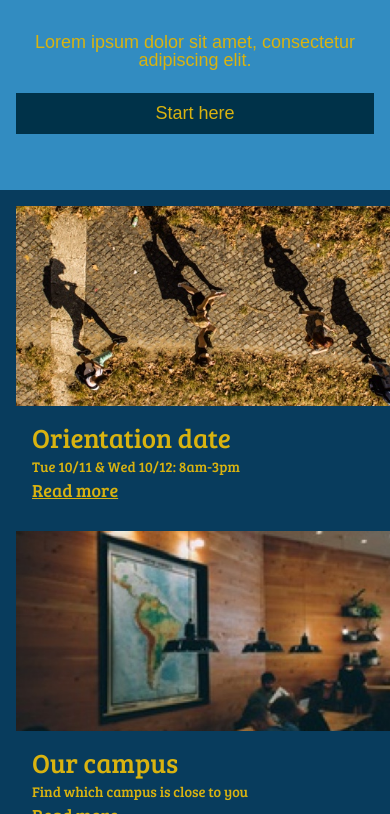
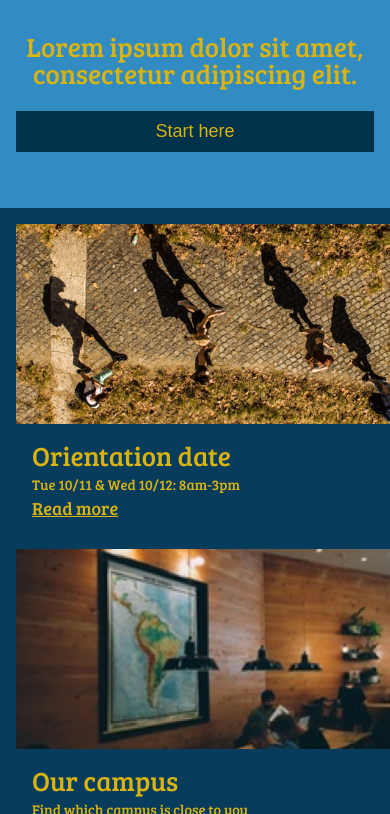
Before and after one commit to VICBAEZ/Capstone-Colmar, a plain HTML site: page index.html in a window 390 px wide. Shown: the part 398-1212 px from the top of the page. Drawn offline with Linux system fonts and the light colour scheme.

Commit message:
Corrected final project

```diff
--- a/resources/css/style.css
+++ b/resources/css/style.css
@@ -29,6 +29,7 @@ a:hover {
   text-decoration: underline;
 }
 p,h1,h2,h3,h4{
+  font-family: 'Bree Serif', serif;
   color: #D9B310;
 }
 header {
--- a/resources/css/style_mobi.css
+++ b/resources/css/style_mobi.css
@@ -86,16 +86,12 @@ html {
 }
 
 #learn h1,h2 {
-  font-family: "Arial", serif;
+  /*font-family: "Arial", serif;*/
   font-size: 2rem;
   padding: 32px 0 8px 0;
   text-align: center;
 }
 
-#learn h2 {
-  font-size: 1rem;
-  /*line-height: 0.5rem;*/
-}
 
 .holder-cursos {
   justify-content: space-around;
```
Also changed, not shown: index.html (+1 -1 lines).
